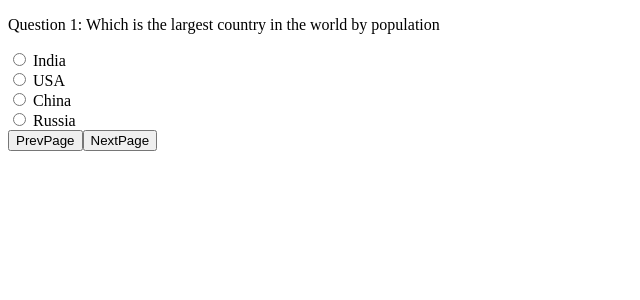
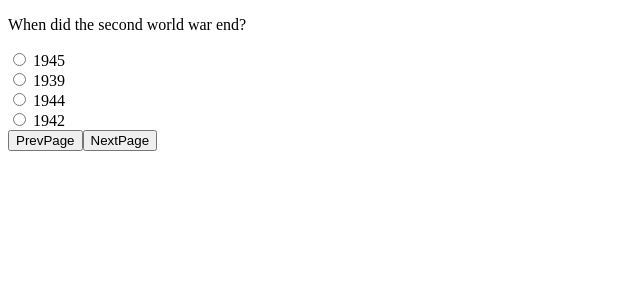
Before and after one commit to tomb7890/angular11-quiz, an Angular app: page / in a window 1280 px wide. Both pictures are taken after a click on the button "Start the Quiz". Shown: the top 300 px of the page, without its empty margins (0-640 px from the left). Built offline with nearby package versions, Linux system fonts and the light colour scheme.

Commit message:
Get quiz questions dynamically

```diff
--- a/src/app/app.component.html
+++ b/src/app/app.component.html
@@ -9,7 +9,7 @@
     </div>
 
     <div *ngSwitchDefault>
-      <p>Question 1: Which is the largest country in the world by population</p>
+      <p>{{getCurrentItem().question}}</p>
 
       <div *ngFor="let ch of getChoices()">
         <label for=" label{{ch}}">
--- a/src/app/app.component.ts
+++ b/src/app/app.component.ts
@@ -8,23 +8,26 @@ import { QItem } from './model';
   templateUrl: './app.component.html',
   styleUrls: ['./app.component.css']
 })
+
 export class AppComponent {
   title = 'angular11-quiz';
 
   model = new Model();
 
-  getChoices(): string[] {
-    return this.model.items[0].choices;
+  getCurrentItem(): QItem {
+    return this.model.items[this.model.page];
   }
 
-  getCurrentItem(): QItem {
-    return this.model.items[0];
+  getChoices(): string[] {
+    return this.getCurrentItem().choices;
   }
 
   prevPage(): void {
+    this.model.prevPage();
   }
 
   nextPage(): void {
+    this.model.nextPage();
   }
 
 }
--- a/src/app/model.ts
+++ b/src/app/model.ts
@@ -40,6 +40,10 @@ export class Model{
     this._page = this._page + 1;
   }
 
+  prevPage(): void {
+    this._page = this._page - 1;
+  }
+
   get page(): number {
     return this._page;
   }
```
